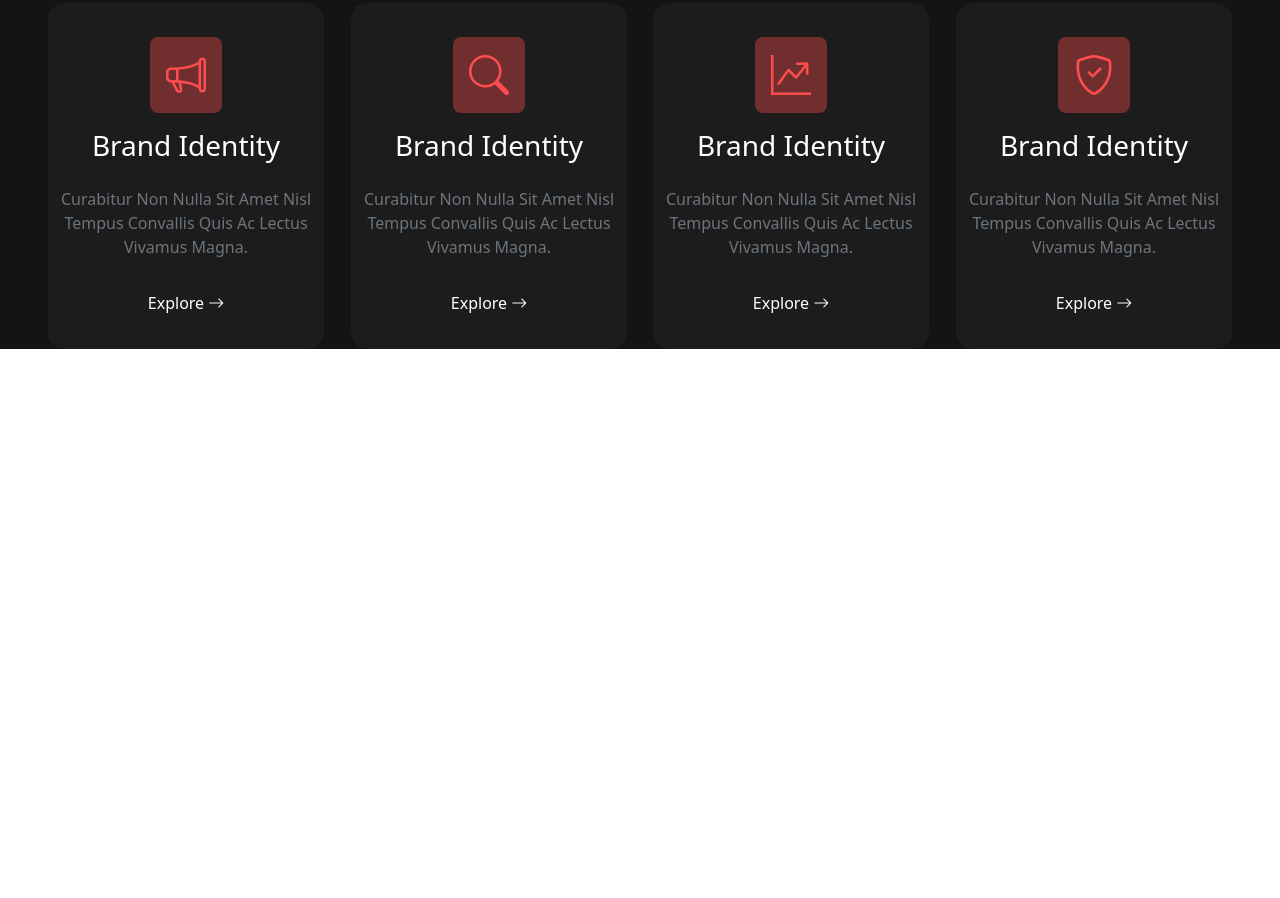
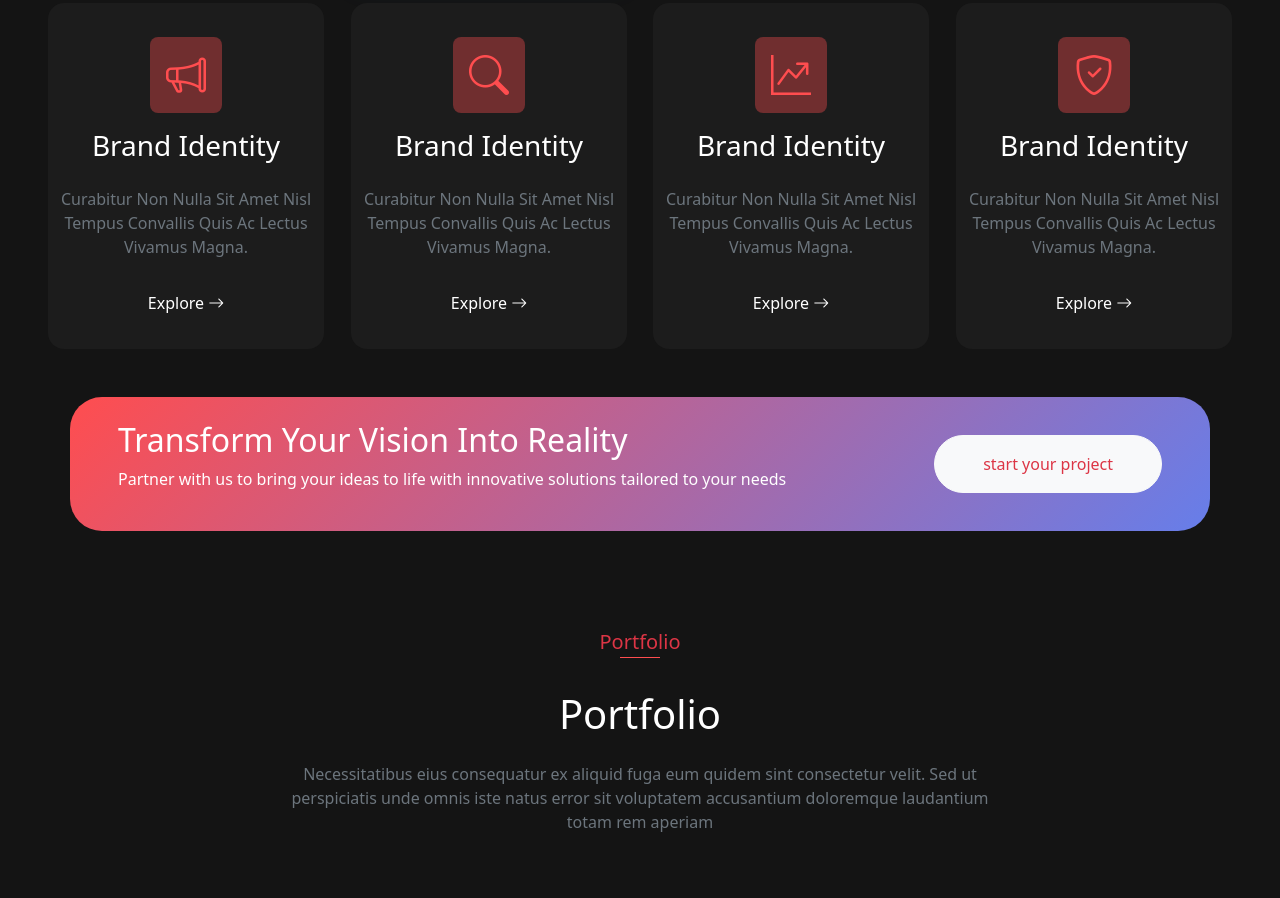
Before and after one commit to Anas-elbourkkadi/landing-page-Craftivo, a website: page index.html in a window 1280 px wide. Shown: the part 3701-4599 px from the top of the page. Before the commit the page ends 4050 px from the top, so only its background shows below. Drawn offline with nearby package versions, Linux system fonts and the light colour scheme.

Commit message:
added the page portfolii

```diff
--- a/Src/Sass/modules/_main.scss
+++ b/Src/Sass/modules/_main.scss
@@ -65,9 +65,7 @@ header {
     opacity: 0.8;
 }
 
-.grandeparnet,
-.Resume,
-.Services {
+main {
     background-color: $color-bk;
 
     .child-1 {
@@ -155,7 +153,7 @@ header {
 }
 
 .Resume,
-.Services {
+.Services,.Portfolio {
     span {
         border-top: 1px solid $primary-btn-color ;
         width: 40px;
@@ -224,3 +222,20 @@ header {
 .spichel {
     box-shadow: 0 10px 30px rgba(54, 144, 231, 0.15);
 }
+
+.the-box {
+    background: linear-gradient(135deg,
+            $primary-btn-color ,
+            #667eea );
+
+
+
+    .partner,
+    .btn-lg {
+        font-size: 16px;
+        transition: 1s;
+    }
+    .btn-lg:hover{
+        transform: translateY(-10px);
+    }
+}
--- a/index.html
+++ b/index.html
@@ -293,7 +293,8 @@
                     unde omnis iste natus error sit voluptatem accusantium doloremque laudantium totam rem aperiam</p>
             </div>
             <div class="many-cards text-white d-flex   justify-content-between text-center mt-5 pt-5  mx-5">
-                <section class="card1   d-flex flex-column align-items-center py-3 text-capitalize gap-3 rounded-4" data-aos="zoom-in" data-aos-delay="100">
+                <section class="card1   d-flex flex-column align-items-center py-3 text-capitalize gap-3 rounded-4"
+                    data-aos="zoom-in" data-aos-delay="100">
                     <i class="bi bi-palette headicon rounded-3 clbtn2 py-2 px-3 mt-3"></i>
                     <h2 class="fs-3 ">Brand Identity</h2>
                     <p class="text-secondary">Curabitur non nulla sit amet nisl tempus convallis quis ac lectus vivamus
@@ -301,7 +302,9 @@
                     <p class="d-flex align-items-center gap-1 sentence"> Explore <i class=" bi bi-arrow-right"></i></p>
                 </section>
 
-                <section class="card1  d-flex flex-column align-items-center py-3 text-capitalize gap-3 rounded-4 spichel" data-aos="zoom-in" data-aos-delay="200">
+                <section
+                    class="card1  d-flex flex-column align-items-center py-3 text-capitalize gap-3 rounded-4 spichel"
+                    data-aos="zoom-in" data-aos-delay="200">
                     <i class="bi bi-layout-text-window-reverse headicon rounded-3 clbtn2 py-2 px-3 mt-3"></i>
                     <h2 class="fs-3 ">Brand Identity</h2>
                     <p class="text-secondary">Curabitur non nulla sit amet nisl tempus convallis quis ac lectus vivamus
@@ -310,7 +313,8 @@
                     <p class="text-uppercase ticked">Featured</p>
                 </section>
 
-                <section class="card1  d-flex flex-column align-items-center py-3 text-capitalize gap-3 rounded-4" data-aos="zoom-in" data-aos-delay="300">
+                <section class="card1  d-flex flex-column align-items-center py-3 text-capitalize gap-3 rounded-4"
+                    data-aos="zoom-in" data-aos-delay="300">
                     <i class="bi bi-code-slash headicon rounded-3 clbtn2 py-2 px-3 mt-3"></i>
                     <h2 class="fs-3 ">Brand Identity</h2>
                     <p class="text-secondary">Curabitur non nulla sit amet nisl tempus convallis quis ac lectus vivamus
@@ -318,7 +322,8 @@
                     <p class="d-flex align-items-center gap-1 sentence"> Explore <i class=" bi bi-arrow-right"></i></p>
                 </section>
 
-                <section class="card1  d-flex flex-column align-items-center py-3 text-capitalize gap-3 rounded-4" data-aos="zoom-in" data-aos-delay="400">
+                <section class="card1  d-flex flex-column align-items-center py-3 text-capitalize gap-3 rounded-4"
+                    data-aos="zoom-in" data-aos-delay="400">
                     <i class="bi bi-phone headicon rounded-3 clbtn2 py-2 px-3 mt-3"></i>
                     <h2 class="fs-3 ">Brand Identity</h2>
                     <p class="text-secondary">Curabitur non nulla sit amet nisl tempus convallis quis ac lectus vivamus
@@ -327,7 +332,8 @@
                 </section>
             </div>
             <div class="many-cards text-white d-flex   justify-content-between text-center mt-3 pt-3  mx-5">
-                <section class="card1   d-flex flex-column align-items-center py-3 text-capitalize gap-3 rounded-4" data-aos="zoom-in" data-aos-delay="100">
+                <section class="card1   d-flex flex-column align-items-center py-3 text-capitalize gap-3 rounded-4"
+                    data-aos="zoom-in" data-aos-delay="100">
                     <i class="bi bi-megaphone headicon rounded-3 clbtn2 py-2 px-3 mt-3"></i>
                     <h2 class="fs-3 ">Brand Identity</h2>
                     <p class="text-secondary">Curabitur non nulla sit amet nisl tempus convallis quis ac lectus vivamus
@@ -335,7 +341,8 @@
                     <p class="d-flex align-items-center gap-1 sentence"> Explore <i class=" bi bi-arrow-right"></i></p>
                 </section>
 
-                <section class="card1  d-flex flex-column align-items-center py-3 text-capitalize gap-3 rounded-4" data-aos="zoom-in" data-aos-delay="200">
+                <section class="card1  d-flex flex-column align-items-center py-3 text-capitalize gap-3 rounded-4"
+                    data-aos="zoom-in" data-aos-delay="200">
                     <i class="bi bi-search headicon rounded-3 clbtn2 py-2 px-3 mt-3"></i>
                     <h2 class="fs-3 ">Brand Identity</h2>
                     <p class="text-secondary">Curabitur non nulla sit amet nisl tempus convallis quis ac lectus vivamus
@@ -343,7 +350,8 @@
                     <p class="d-flex align-items-center gap-1 sentence"> Explore <i class=" bi bi-arrow-right"></i></p>
                 </section>
 
-                <section class="card1  d-flex flex-column align-items-center py-3 text-capitalize gap-3 rounded-4" data-aos="zoom-in" data-aos-delay="300">
+                <section class="card1  d-flex flex-column align-items-center py-3 text-capitalize gap-3 rounded-4"
+                    data-aos="zoom-in" data-aos-delay="300">
                     <i class="bi bi-graph-up-arrow headicon rounded-3 clbtn2 py-2 px-3 mt-3"></i>
                     <h2 class="fs-3 ">Brand Identity</h2>
                     <p class="text-secondary">Curabitur non nulla sit amet nisl tempus convallis quis ac lectus vivamus
@@ -351,7 +359,8 @@
                     <p class="d-flex align-items-center gap-1 sentence"> Explore <i class=" bi bi-arrow-right"></i></p>
                 </section>
 
-                <section class="card1  d-flex flex-column align-items-center py-3 text-capitalize gap-3 rounded-4" data-aos="zoom-in" data-aos-delay="400">
+                <section class="card1  d-flex flex-column align-items-center py-3 text-capitalize gap-3 rounded-4"
+                    data-aos="zoom-in" data-aos-delay="400">
                     <i class="bi bi-shield-check headicon rounded-3 clbtn2 py-2 px-3 mt-3"></i>
                     <h2 class="fs-3 ">Brand Identity</h2>
                     <p class="text-secondary">Curabitur non nulla sit amet nisl tempus convallis quis ac lectus vivamus
@@ -359,6 +368,22 @@
                     <p class="d-flex align-items-center gap-1 sentence"> Explore <i class=" bi bi-arrow-right"></i></p>
                 </section>
             </div>
+        </section>
+        <div
+            class="d-flex justify-content-between the-box text-white align-items-center container mt-5 py-4 px-5 rounded-5 " data-aos="fade-up" data-aos-delay="200">
+            <section class="lines">
+                <h2>Transform Your Vision Into Reality</h2>
+                <p class="fw-lighter partner">Partner with us to bring your ideas to life with innovative solutions
+                    tailored to your needs</p>
+            </section>
+            <button class="btn btn-light btn-lg rounded-pill text-danger px-5 py-3 ">start your project</button>
+        </div>
+        <section class="text-white d-flex flex-column mt-5 py-5 align-items-center Portfolio gap-3" data-aos="fade-up">
+            <p class="d-flex flex-column align-items-center text-danger fs-5">Portfolio<span></span></p>
+            <h2 class="fs-1 fw-light">Portfolio</h2>
+            <p class="text---center text-secondary">Necessitatibus eius consequatur ex aliquid fuga eum quidem sint consectetur velit. Sed ut perspiciatis
+                unde
+                omnis iste natus error sit voluptatem accusantium doloremque laudantium totam rem aperiam</p>
         </section>
 
     </main>
```
Also changed, not shown: Public/css/app.css, 1 other file.
